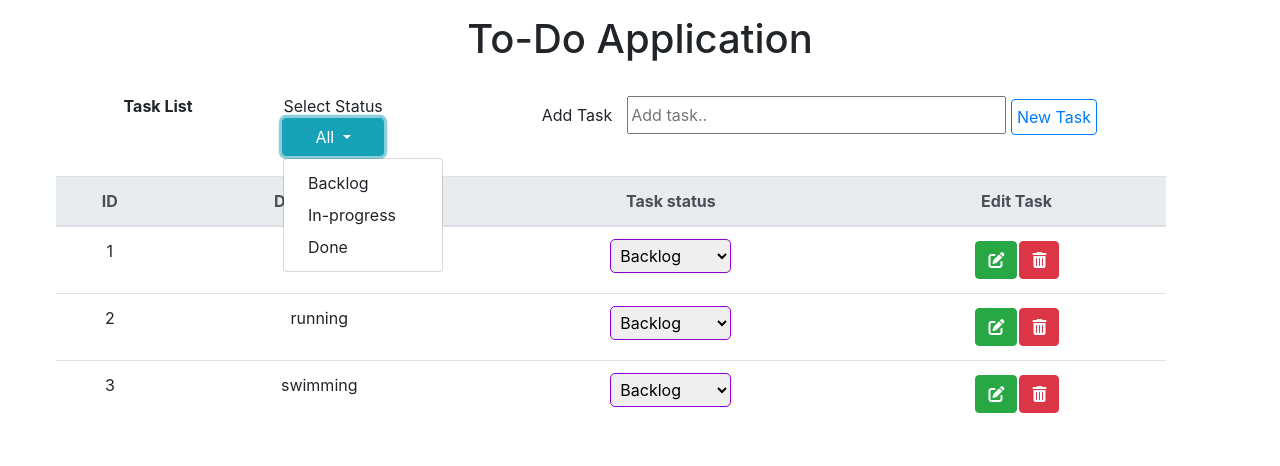
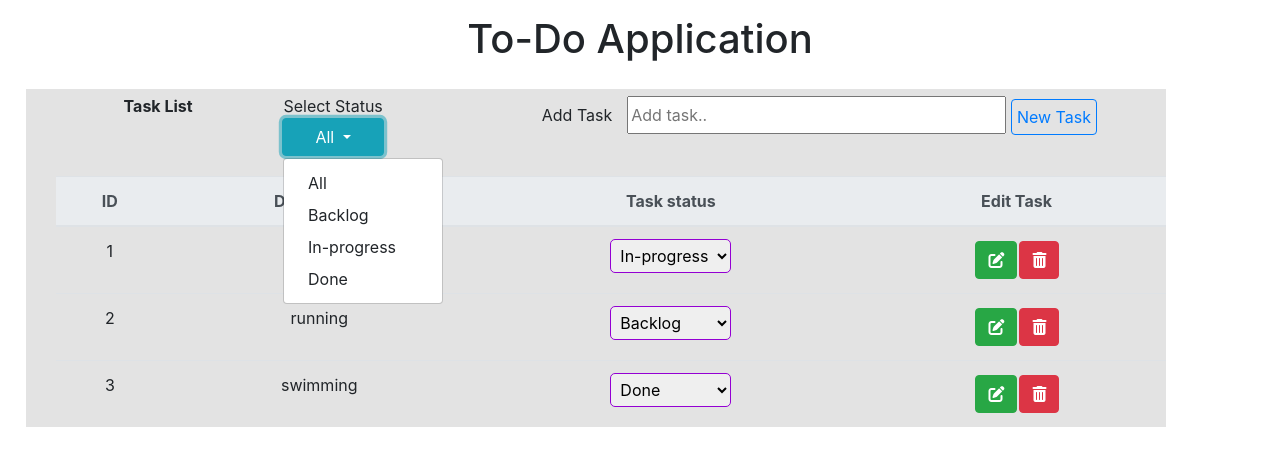
Before and after one commit to sneh5119/Todo-application, an Angular app: page / in a window 1280 px wide. Both pictures are taken after a click on the button "All". Shown: the top 466 px of the page. Built offline with nearby package versions, Linux system fonts and the light colour scheme.

Commit message:
Added pipe and queryparams for filtering status

```diff
--- a/src/app/app.module.ts
+++ b/src/app/app.module.ts
@@ -5,11 +5,13 @@ import { BrowserModule } from '@angular/platform-browser';
 import { AppRoutingModule } from './app-routing.module';
 import { AppComponent } from './app.component';
 import { TodoListComponent } from './todo-list/todo-list.component';
+import { FilterPipe } from './filter.pipe';
 
 @NgModule({
   declarations: [
     AppComponent,
     TodoListComponent,
+    FilterPipe,
   ],
   imports: [
     BrowserModule,
--- /dev/null
+++ b/src/app/filter.pipe.ts
@@ -0,0 +1,19 @@
+import { Pipe, PipeTransform } from '@angular/core';
+import { element } from 'protractor';
+
+@Pipe({
+  name: 'filter'
+})
+export class FilterPipe implements PipeTransform {
+
+  transform(value: any, args: any): any {
+    console.log("value ==>>> ",value,args);
+
+    if(args==='All'){
+      return value;
+    }
+    return value.filter(element=>element.status===args.toLowerCase());
+    // return value;
+  }
+
+}
--- a/src/app/todo-list/todo-list.component.css
+++ b/src/app/todo-list/todo-list.component.css
@@ -5,7 +5,7 @@
 
 .containerCls{
     margin: 2%;
-    /* background-color:#e3e3e3; */
+    background-color:#e3e3e3;
 }
 
 .margin{
--- a/src/app/todo-list/todo-list.component.html
+++ b/src/app/todo-list/todo-list.component.html
@@ -11,12 +11,13 @@
             <div class="col-sm-2">Select Status
               <div class="dropdown">
                 <button type="button"  class="btn btn-outline-info btncls dropdown-toggle" data-toggle="dropdown">
-                  All
+                  {{statusFilter}}
                 </button>
-                <div class="dropdown-menu" (click)="onchange2($event.target.value)">
-                  <a class="dropdown-item" href="#" value="back">Backlog</a>
-                  <a class="dropdown-item" href="#" value="in-progress">In-progress</a>
-                  <a class="dropdown-item" href="#" value="done">Done</a>
+                <div class="dropdown-menu">
+                  <a class="dropdown-item" (click)="onchange2('All')" value="all">All</a>
+                  <a class="dropdown-item" (click)="onchange2('Backlog')"  value="back">Backlog</a>
+                  <a class="dropdown-item" (click)="onchange2('In-Progress')"  value="in-progress">In-progress</a>
+                  <a class="dropdown-item" (click)="onchange2('Done')" value="done">Done</a>
                 </div>
 
              </div>
@@ -47,16 +48,16 @@
         </tr>
       </thead>
       <tbody>
-        <tr *ngFor="let todo of todos;let i=index">
+        <tr *ngFor="let todo of todos | filter:statusFilter ;let i=index">
           <td>{{i+1}}</td>
           <!-- <td>{{todo.title}}</td> -->
           <td>{{todo.description}}</td>
           <td>
             <!-- {{todo.status}} -->
-           <select (change)="onchange($event.target.value)" class="selectCls">
-             <option value="backlog">Backlog</option>
-             <option value="in-progress">In-progress</option>
-             <option value="done">Done</option>
+           <select (change)="onchange($event.target.value,i)" class="selectCls">
+             <option value="backlog" [selected]="todo.status=='backlog'">Backlog</option>
+             <option value="in-progress" [selected]="todo.status=='in-progress'">In-progress</option>
+             <option value="done" [selected]="todo.status=='done'">Done</option>
            </select>
           </td>
           <td>
--- a/src/app/todo-list/todo-list.component.ts
+++ b/src/app/todo-list/todo-list.component.ts
@@ -1,4 +1,5 @@
 import { Component, OnInit, ViewChild } from '@angular/core';
+import { ActivatedRoute, Router } from '@angular/router';
 import { Todo } from '../Todo';
 import { TodoService } from '../todo.service';
 
@@ -12,11 +13,21 @@ export class TodoListComponent implements OnInit {
   todos:Todo[]=[];
   idts;
   updatedVal="";
-  constructor(private todoService : TodoService) { }
-  @ViewChild('box') inputName;
+  selectedVal="backlog";
+  getparams;
+  statusFilter="All";
+
+  constructor(
+    private todoService : TodoService,
+    private route:Router,
+    private activatedRoute:ActivatedRoute) { }
+
+    @ViewChild('box') inputName;
 
   ngOnInit(): void {
      this.getTodosData();
+    //  this.getParams();
+
   }
 
 
@@ -25,14 +36,25 @@ export class TodoListComponent implements OnInit {
     console.log("todos array =>> ",this.todos)
   }
 
+  onchange(value,index){
+    console.log("onchange value",value);
+    console.log("onchange index",index)
+    // this.selectedVal=value;
+    this.todos[index].status=value;
+    console.log("todos array =>> ",this.todos)
+  }
+
+
   addTask(val){
     let count=this.todos.length+1;
     let task={
        id:count++,
-       description:val
+       description:val,
+       status:this.selectedVal
      }
      this.todos.push(task);
      this.inputName.nativeElement.value='';
+     console.log("todos array =>> ",this.todos)
   }
 
   delete(index){
@@ -49,12 +71,25 @@ export class TodoListComponent implements OnInit {
 
   }
 
-  onchange(value){
-    console.log("onchange value",value);
+
+  onchange2(value){
+    this.statusFilter=value;
+    console.log("value selected", value);
+    this.route.navigate([],{queryParams:{'status':value}});
+    setTimeout(()=>{
+      this.getParams()
+    },100);
+
   }
 
-  onchange2(value){
-    console.log("value selected", value);
+  getParams(){
+    this.activatedRoute.queryParams.subscribe(getUrlParams=>{
+      this.getparams=getUrlParams;
+    })
+    console.log("params",this.getparams);
   }
 
+  statusPageFilter(paramVal){
+
+  }
 }
--- a/src/app/todo.service.ts
+++ b/src/app/todo.service.ts
@@ -18,7 +18,7 @@ export class TodoService {
         id:1,
         title:"todo1",
         description:"walking",
-        status:"backlog"
+        status:"in-progress"
       },
       {
         id:2,
@@ -30,7 +30,7 @@ export class TodoService {
         id:3,
         title:"todo3",
         description:"swimming",
-        status:"backlog"
+        status:"done"
       },
 
     ];
```
Also changed, not shown: 1 other file (tests, documents, lock files or other folders).
